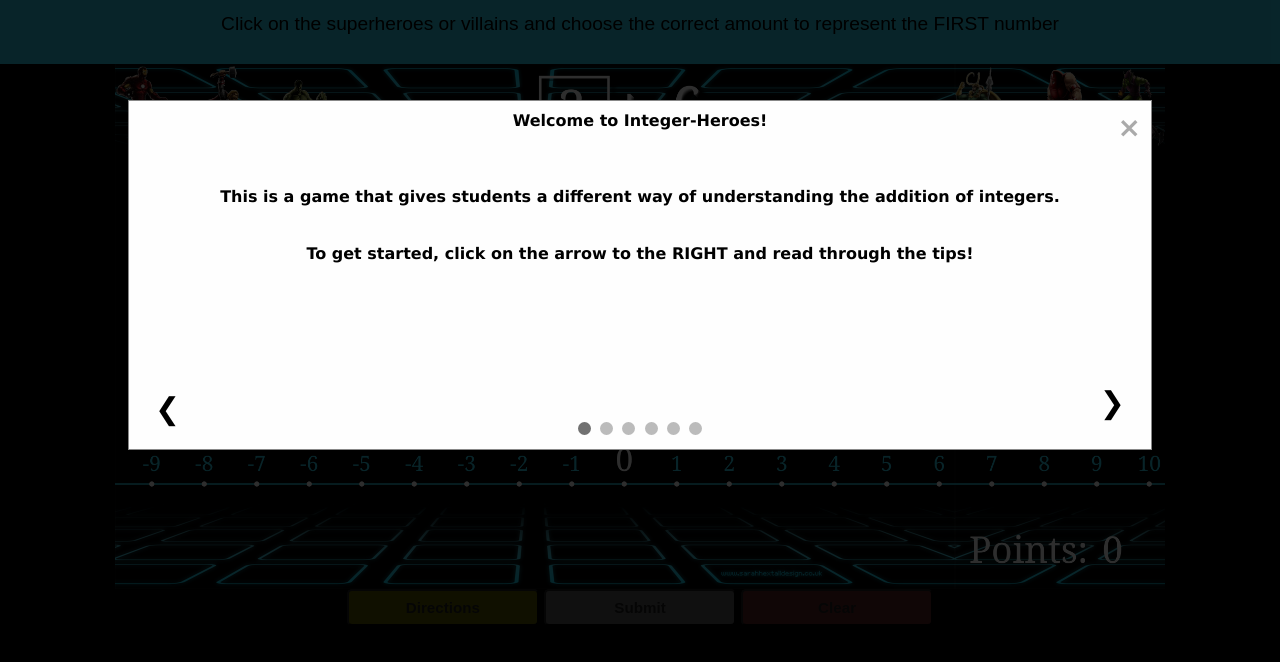
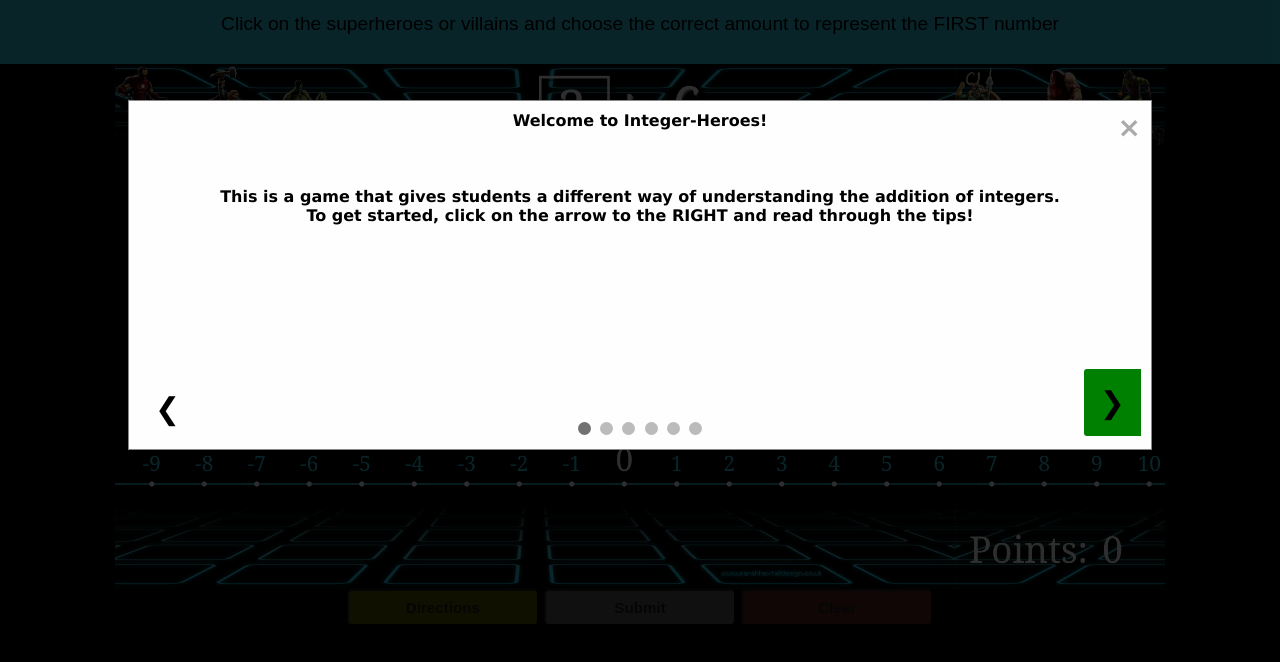
Before and after one commit to joshling1919/integer-heroes, a website built with webpack: page index.html in a window 1280 px wide. Built offline with nearby package versions, Linux system fonts and the light colour scheme.

Commit message:
small tweaks to instructions

```diff
--- a/css/slideshow.css
+++ b/css/slideshow.css
@@ -33,6 +33,7 @@ body {font-family: Verdana,sans-serif;margin:0}
 /* Position the "next button" to the right */
 #next {
   float: right;
+  background-color: green;
   border-radius: 3px 0 0 3px;
 }
 
```
Also changed, not shown: index.html (+1 -3 lines).
